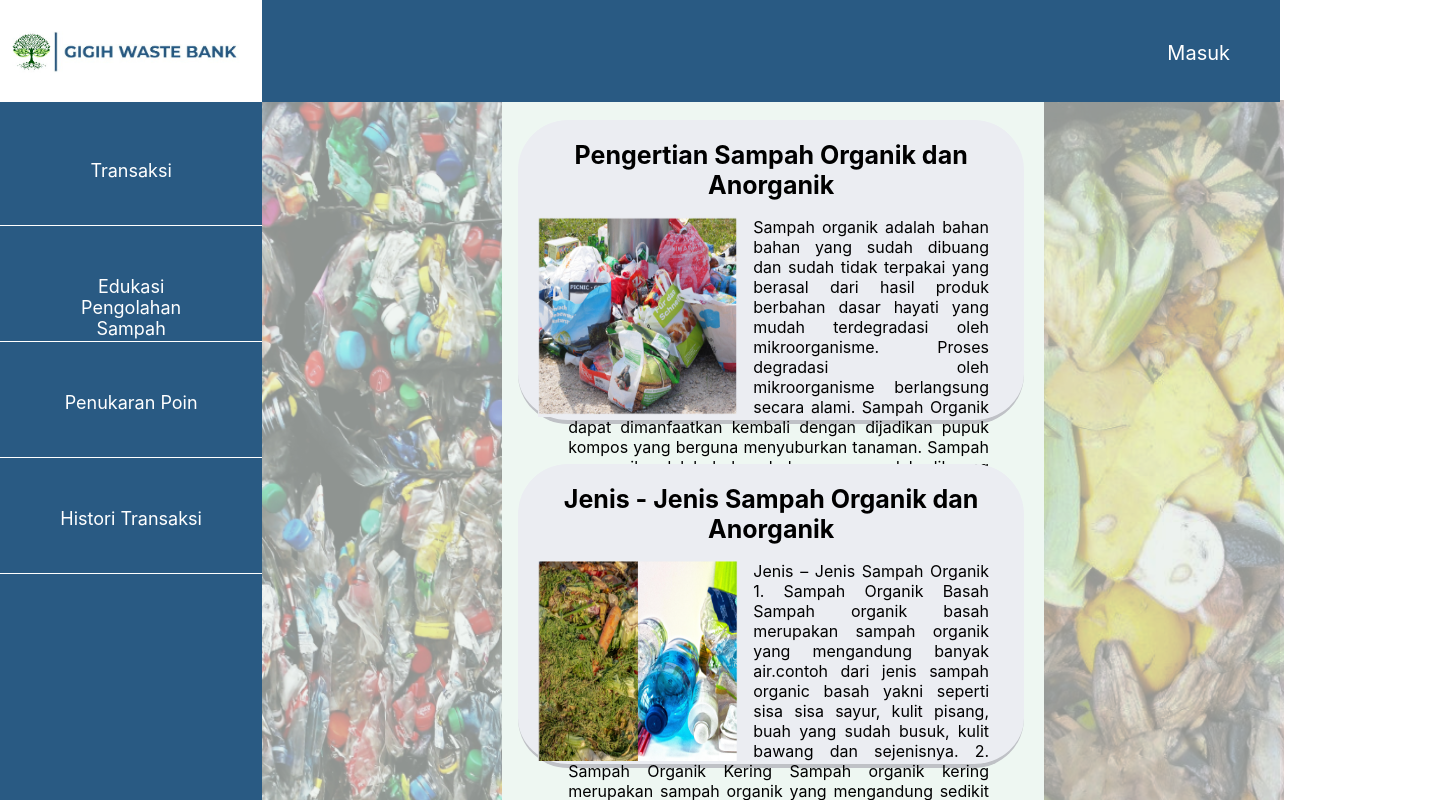
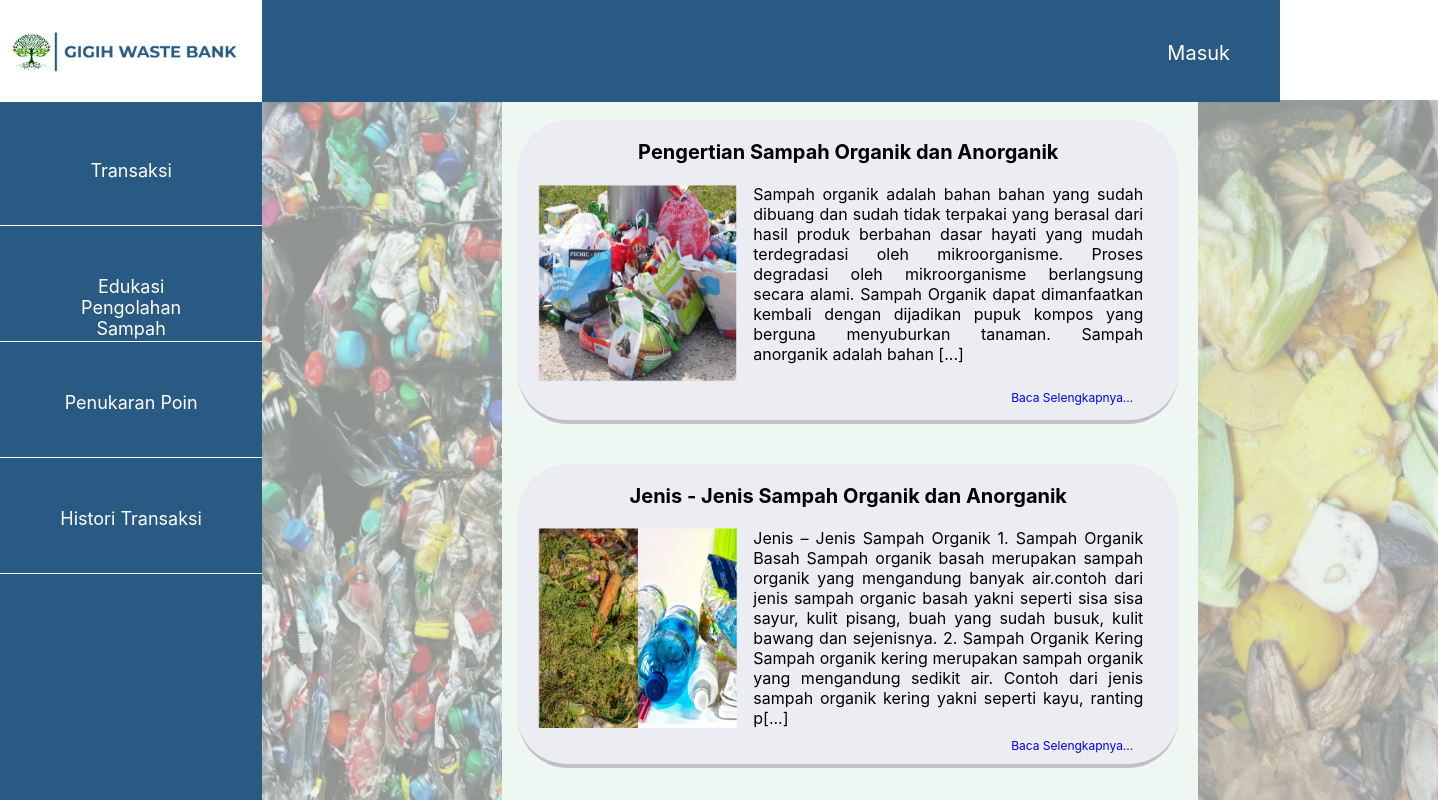
Before and after one commit to cykrya/gigih-waste-bank, a React (Create React App) app: page /edukasi in a window 1280 px wide. Shown: the top 800 px of the page, 1438 px wide, since content can reach past the window. Built offline with nearby package versions, Linux system fonts and the light colour scheme.

Commit message:
slight changes

```diff
--- a/src/pages/edukasi/edukasi.css
+++ b/src/pages/edukasi/edukasi.css
@@ -6,7 +6,7 @@
 }
 
 .edukasi-wrapper {
-    width: 70%;
+    width: 700px;
     display: grid;
 }
 
@@ -29,21 +29,25 @@
 
 .h1-edukasi {
     margin-top: 20px;
-    font-size: 25px;
+    font-size: 20px;
 }
 
 .isi {
     margin-left: 15px;
-    font-size: 16px;
+    font-size: 2wv;
     padding: 0px 15px;
     text-align: justify;
 }
 
 .moredetails {
-    margin-top: 15px;
+    margin-top: 10px;
     margin-right: 25px;
     float: right;
     font-size: 12px;
+}
+
+.content-details {
+    margin-top: 20px;
 }
 
 .c33 {
--- a/src/pages/edukasi/edukasi.js
+++ b/src/pages/edukasi/edukasi.js
@@ -17,12 +17,11 @@ export default function Edukasi() {
           <h1 className="h1-edukasi">Pengertian Sampah Organik dan Anorganik</h1>
           <div className="content-details">
             <img src='/img/c1.png' alt="jpg" className='icon c1'></img>
-            <div className="isi c1">Sampah organik adalah bahan bahan yang sudah dibuang dan sudah tidak terpakai
+            <p className="isi c1">Sampah organik adalah bahan bahan yang sudah dibuang dan sudah tidak terpakai
             yang berasal dari hasil produk berbahan dasar hayati yang mudah terdegradasi oleh mikroorganisme.
             Proses degradasi oleh mikroorganisme berlangsung secara alami. Sampah Organik dapat dimanfaatkan
-            kembali dengan dijadikan pupuk kompos yang berguna menyuburkan  tanaman. Sampah anorganik adalah bahan bahan yang
-            sudah dibuang dan sudah tid[...]
-            </div>
+            kembali dengan dijadikan pupuk kompos yang berguna menyuburkan  tanaman. Sampah anorganik adalah bahan [...]
+            </p>
               <Link to="/Aone">
                   <a className= "moredetails">Baca Selengkapnya...</a>
                 </Link>
@@ -50,7 +49,7 @@ export default function Edukasi() {
         </div>
 
         <div className="EdukasiContent">
-          <h1 className="h1-edukasi">Cara Mengolah Sampah Organik Bekas Menjadi Pupuk</h1>
+          <h1 className="h1-edukasi">Pengolahan Sampah Organik Bekas Menjadi Pupuk</h1>
           <div className="content-details">
             <img src='/img/c3.png' alt="jpg" className='icon c3'></img>
               <div className="isi c3">Jenis – Jenis Sampah Organik
@@ -58,7 +57,7 @@ export default function Edukasi() {
                 umumnya tidak menyebabkan tanah dan tanaman menjadi rusak walaupun digunakan sesering mungkin.
                 mengandung Giberelin atau asam giberelat (GA), yaitu hormon perangsang pertumbuhan tanaman untuk
                 memicu munculnya bunga dan pembungaan yang serempak. memiliki bahan pengikat, sehingga larutan
-                pupuk yang diberikan ke permukaan tanah bisa lang[...]
+                pupuk yang diberikan ke permukaan tanah bis[...]
               </div>
               <Link to="/Athree">
                 <a className= "moredetails c33">Baca Selengkapnya...</a>
```
